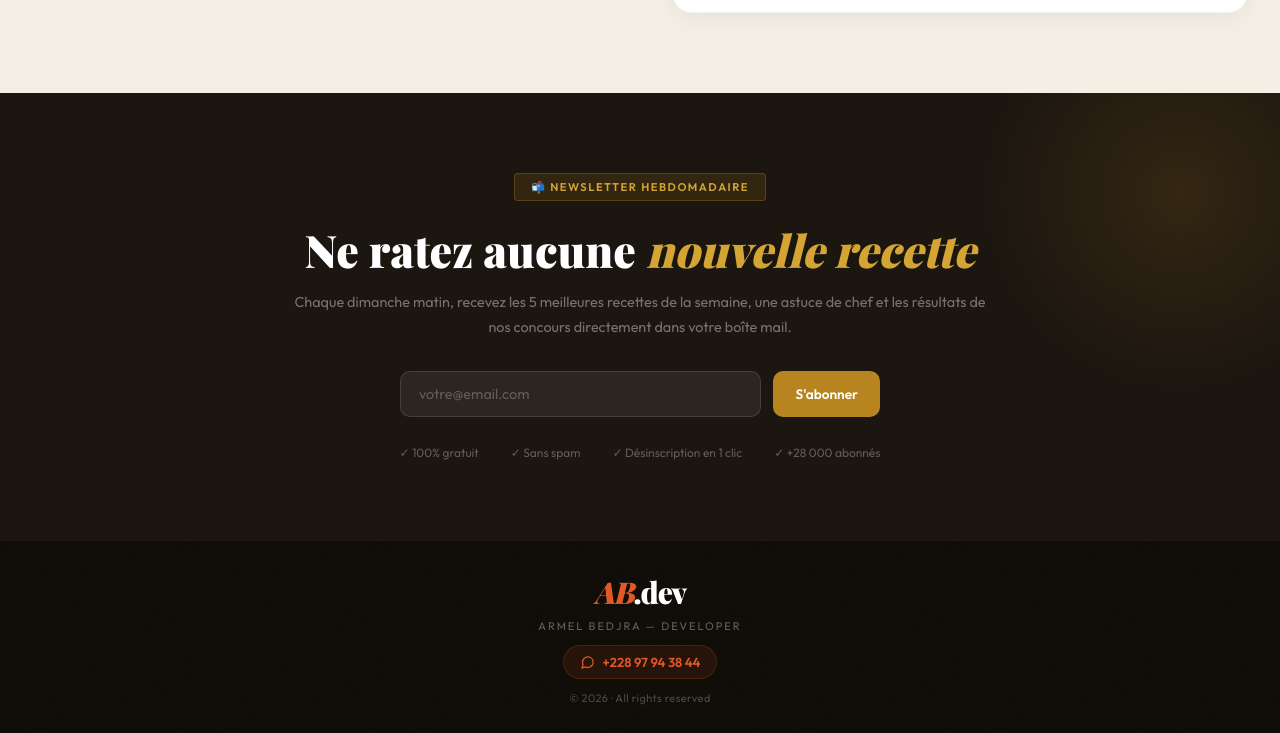
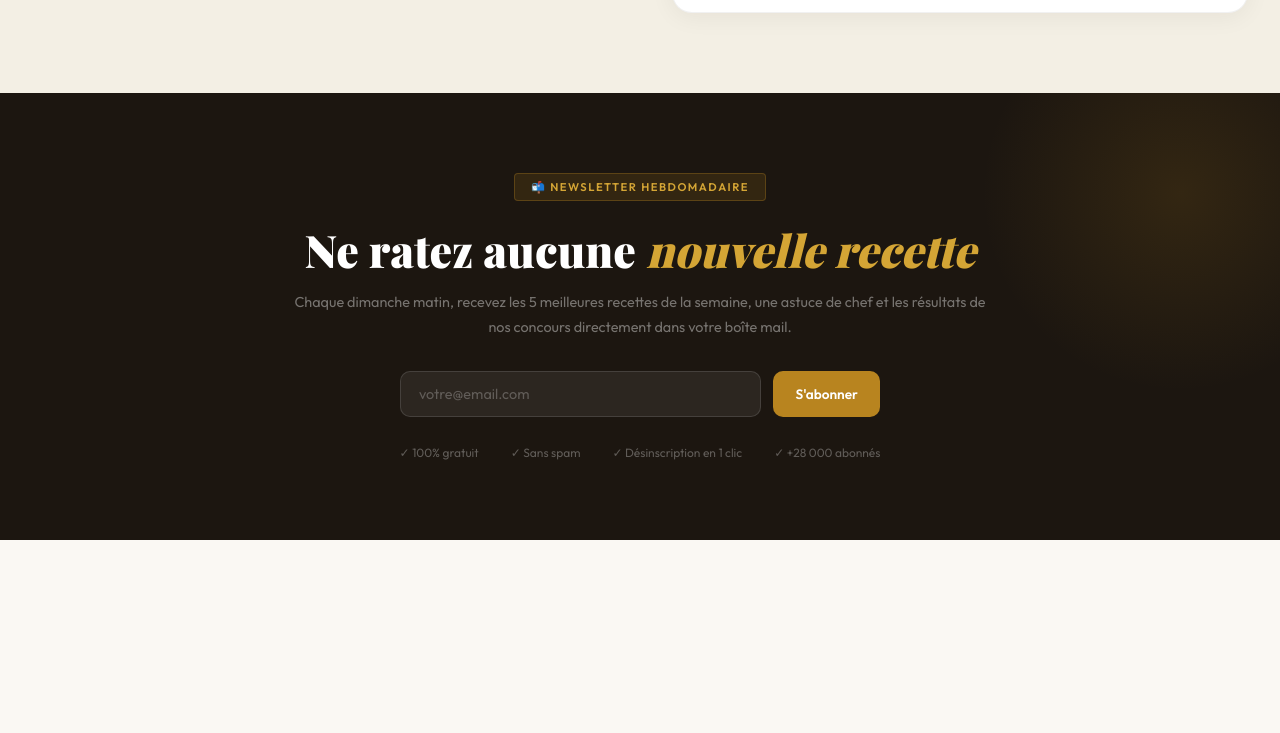
Before and after one commit to bedjra/CusineAZ, a plain HTML site: page index.html in a window 1280 px wide. Shown: the part 6605-7338 px from the top of the page. After the commit the page ends 7145 px from the top, so only its background shows below. Drawn offline with nearby package versions, Linux system fonts and the light colour scheme; a web font is replaced by a local one.

Commit message:
Update 30 June 2026

```diff
--- a/index.html
+++ b/index.html
@@ -1514,17 +1514,6 @@ footer{
 <!-- ═══════════ FOOTER ═══════════ -->
 
 
-<footer class="ab-footer">
-  <div class="ab-footer__logo">
-    <span class="ab-footer__logo-ab">AB</span><span class="ab-footer__logo-dev">.dev</span>
-  </div>
-  <p class="ab-footer__sub">Armel BEDJRA — Developer</p>
-  <a class="ab-footer__whatsapp" href="https://wa.me/22897943844" target="_blank" rel="noopener noreferrer">
-    <svg xmlns="http://www.w3.org/2000/svg" width="15" height="15" viewBox="0 0 24 24" fill="none" stroke="currentColor" stroke-width="2" stroke-linecap="round" stroke-linejoin="round" aria-hidden="true"><path d="M21 11.5a8.38 8.38 0 0 1-.9 3.8 8.5 8.5 0 0 1-7.6 4.7 8.38 8.38 0 0 1-3.8-.9L3 21l1.9-5.7a8.38 8.38 0 0 1-.9-3.8 8.5 8.5 0 0 1 4.7-7.6 8.38 8.38 0 0 1 3.8-.9h.5a8.48 8.48 0 0 1 8 8v.5z"/></svg>
-    +228 97 94 38 44
-  </a>
-  <p class="ab-footer__copy">© 2026 · All rights reserved</p>
-</footer>
 
 <script>
 /* ── SCROLL BAR ── */
```
